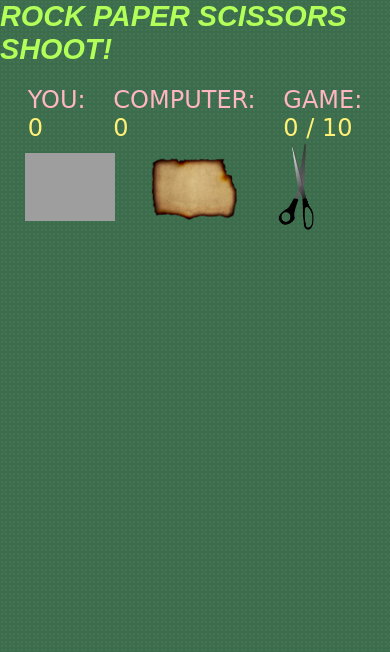
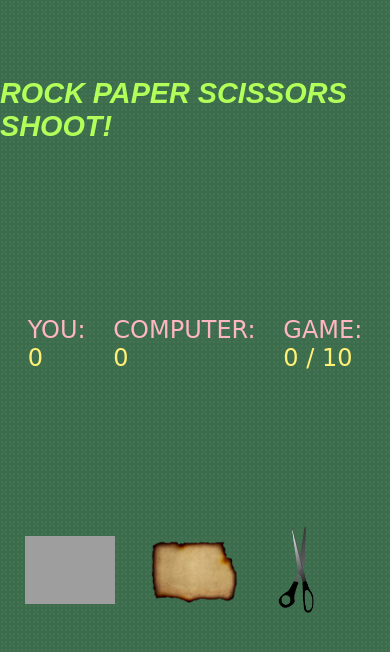
Before and after one commit to NinjaCrack/odin-rock-paper-scissors, a plain HTML site: page index.html in a window 390 px wide. Drawn offline with Linux system fonts and the light colour scheme; grey boxes are pictures that could not be loaded; a web font is replaced by a local one.

Commit message:
Enhance mobile responsiveness: adjust body layout for better alignment and spacing

```diff
--- a/css/style.css
+++ b/css/style.css
@@ -102,6 +102,12 @@ p.scoreText {
 
 /* mobile view */
 @media (max-width: 768px) {
+  body {
+    flex-direction: column;
+    justify-content: space-around;
+    align-items: center;
+    height: 100vh;
+    }
   .buttons {
     flex-wrap: wrap;
     gap: 10px;
```
